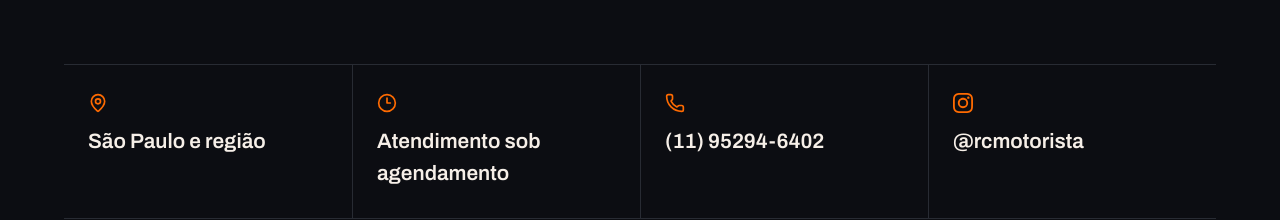
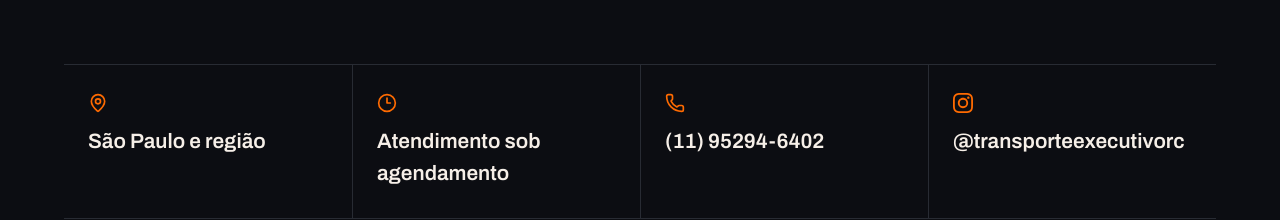
Before and after one commit to pedropcorsini/landing-page-rc-motorista, a React (Vite) app: page / in a window 1280 px wide. Shown: the part 1240-1460 px from the top of the page. Built offline with nearby package versions, Linux system fonts and the light colour scheme.

Commit message:
fix: atualiza o instagram para @transporteexecutivorc

```diff
--- a/src/data/site.ts
+++ b/src/data/site.ts
@@ -41,6 +41,6 @@ export const fleet: { id: FleetId; image: string }[] = [
 export const site = {
   phoneDisplay: '(11) 95294-6402',
   phoneHref: 'tel:+5511952946402',
-  instagramHandle: '@rcmotorista',
-  instagramHref: 'https://www.instagram.com/rcmotorista/',
+  instagramHandle: '@transporteexecutivorc',
+  instagramHref: 'https://www.instagram.com/transporteexecutivorc/',
 };
```
Also changed, not shown: 1 other file (tests, documents, lock files or other folders).
